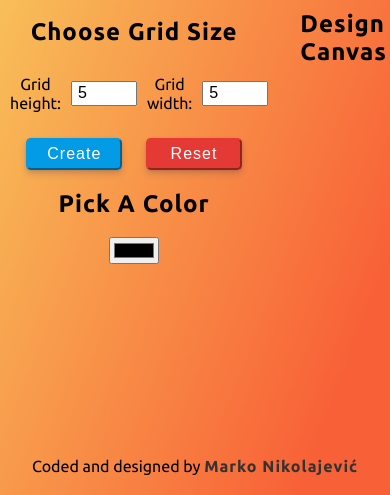
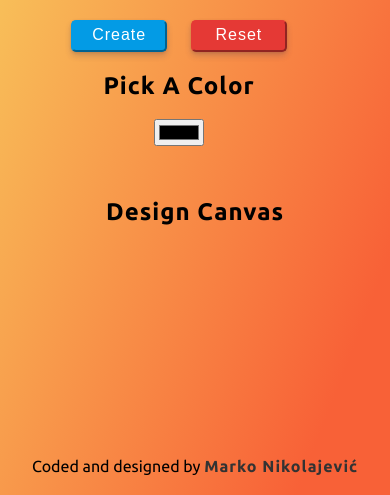
Before and after one commit to MarkoNikolajevic/fend-pixel-art-maker, a website: page index.html in a window 390 px wide. Shown: the part 349-844 px from the top of the page. Drawn offline with Linux system fonts and the light colour scheme.

Commit message:
Add media queries

```diff
--- a/package.json
+++ b/package.json
@@ -17,6 +17,9 @@
     "babel-preset-env": "^1.6.1",
     "babel-register": "^6.26.0",
     "browser-sync": "^2.23.5",
+    "eslint-config-airbnb-base": "^12.1.0",
+    "eslint-config-google": "^0.9.1",
+    "eslint-plugin-import": "^2.9.0",
     "gulp": "^3.9.1",
     "gulp-autoprefixer": "^4.1.0",
     "gulp-babel": "^7.0.1",
--- a/src/assets/style/sass/partials/_navbar.sass
+++ b/src/assets/style/sass/partials/_navbar.sass
@@ -55,3 +55,7 @@ body
       +button
       background: #e53935
       border-color: #e53935
+
+@media screen and (max-width: 47em)
+  .container
+    flex-flow: column nowrap
```
Also changed, not shown: dist/assets/style/css/main.min.css, 1 other file.
